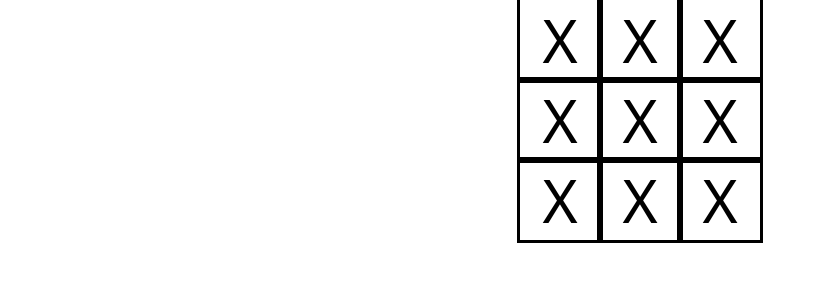
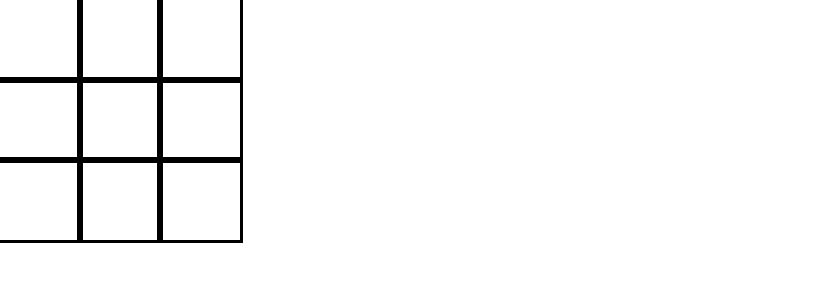
Before and after one commit to antonjanzon95/tictactoe, a Vue app: page / in a window 1280 px wide. Shown: the top 300 px of the page, without its empty margins (0-826 px from the left). Built offline with nearby package versions, Linux system fonts and the light colour scheme.

Commit message:
added grid comp, startingGrid, state, clickhandler

```diff
--- a/src/components/Grid.vue
+++ b/src/components/Grid.vue
@@ -1,12 +1,24 @@
 <script setup lang="ts">
 import Square from './Square.vue';
 import { ref } from 'vue';
+import { CSquare } from '../models/CSquare';
 
-const squares = ref<number>(9);
+const startingGrid: CSquare[] = Array.from({ length: 9 }, () => new CSquare());
+
+const grid = ref<CSquare[]>(startingGrid);
+
+const handlePlaceShape = (index: number) => {
+  grid.value[index].shape = grid.value[index].shape === 'X' ? '' : 'X';
+};
 </script>
 
 <template>
-  <div class="w-60 h-60 flex flex-wrap inset-0 m-auto">
-    <Square v-for="square in squares" shape="X" />
+  <div class="w-60 h-60 flex flex-wrap">
+    <Square
+      v-for="(square, index) in grid"
+      :shape="square.shape"
+      :index="index"
+      @placeShape="(index: number) => handlePlaceShape(index)"
+    />
   </div>
 </template>
```
